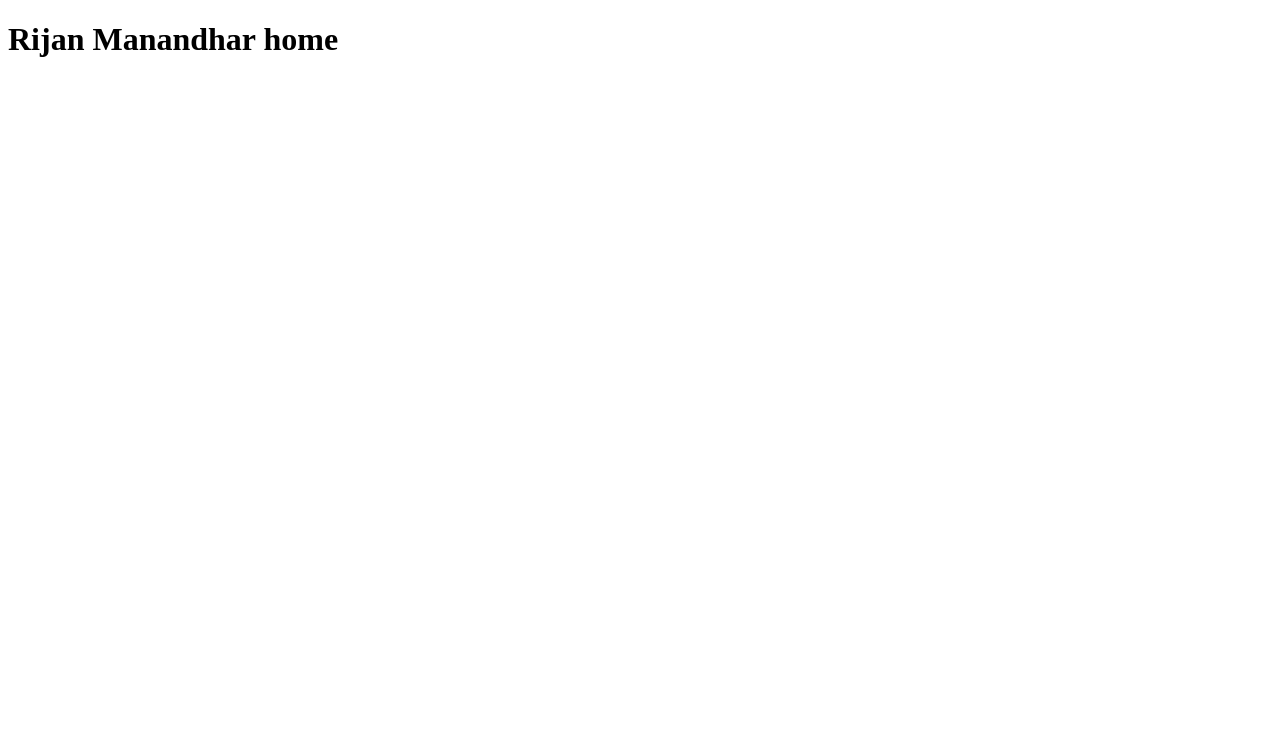
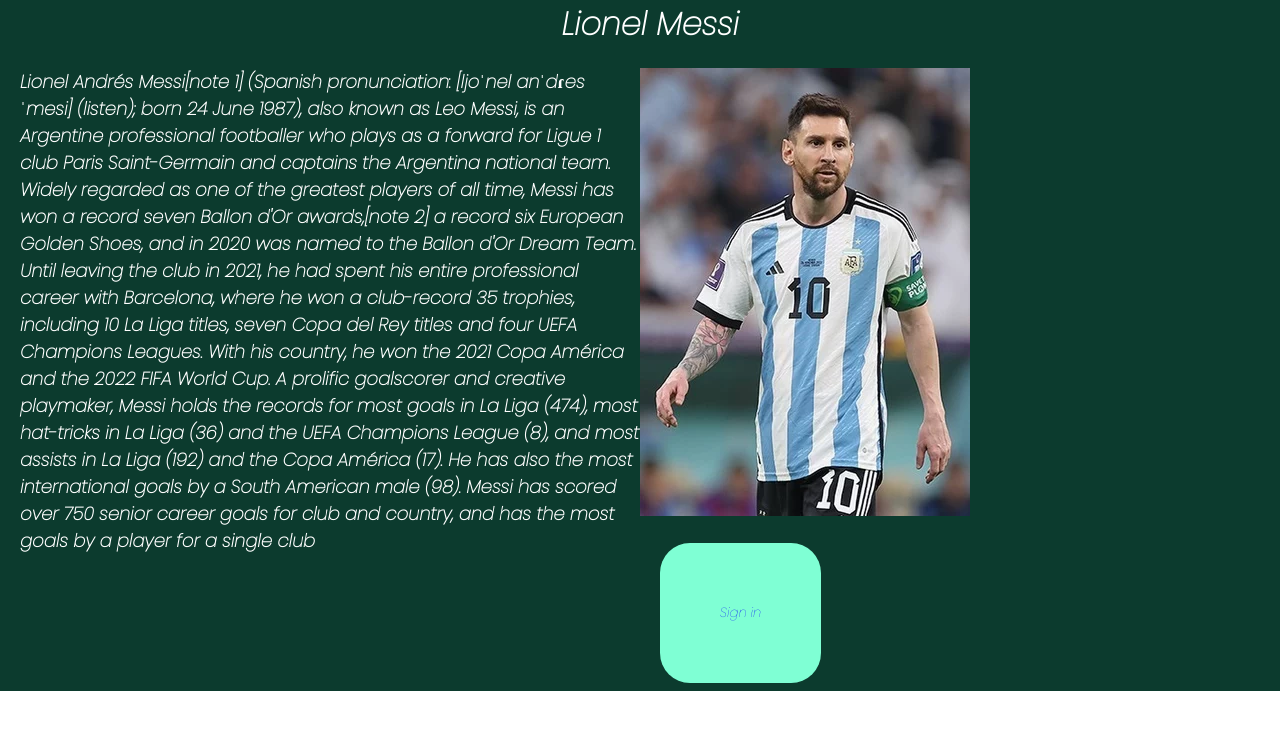
Before and after one commit to Rijan-hu/Website, a plain HTML site: page home.html in a window 1280 px wide. Drawn offline with Linux system fonts and the light colour scheme.

```diff
--- /dev/null
+++ b/Css/Style.css
@@ -0,0 +1,29 @@
+*{
+    margin: 0;
+    padding: 0;
+    font-family: Poppins;
+}
+p{
+    font-size: 18px;
+    font-weight: 600;
+}
+    img{
+    width: 20%;
+    height: 300px;
+}
+#intro{
+background:linear-gradient(red,pink)
+}
+#intro li{
+    list-style-type: none;
+}
+.Nav{
+    width: 100%;
+    height: 600px;
+    background-image: url(../image/Goblin.webp);
+    background-repeat: no-repeat;
+}
+.para1{
+    border: 5px solid;
+    width: 60%;
+}
--- /dev/null
+++ b/Css/clash.css
@@ -0,0 +1,36 @@
+*{
+    margin: 0;
+    padding: 0;
+    font-family: Poppins;
+}
+#main{
+    width: 100%;
+    height: 691px;
+    background-color: #0c3b2e;
+}
+#main h1 {
+    color: white;
+    padding-left: 20px;
+    padding-bottom: 20px;
+    text-align: center;
+}
+#main .text p{
+    color: white;
+    font-size: 18px;
+    font-weight: 600;
+    padding-left: 20px;
+    padding-bottom: 20px;
+}
+.text,.img {
+    width: 50%;
+    float: left;
+}
+button{
+    background-color: aquamarine;
+    color: blue;
+    padding: 60px;
+    border: none;
+    border-radius: 30px;
+    margin: 20px;
+    cursor: pointer;
+}
--- a/home.html
+++ b/home.html
@@ -5,8 +5,19 @@
     <meta http-equiv="X-UA-Compatible" content="IE=edge">
     <meta name="viewport" content="width=device-width, initial-scale=1.0">
     <title>Document</title>
+    <link rel="stylesheet" href="./Css/clash.css">
+    <link href="https://fonts.googleapis.com/css2?family=Poppins:ital,wght@1,100&display=swap" rel="stylesheet">
 </head>
 <body>
-    <h1>Rijan Manandhar home</h1>
+    <div id="main">
+        <h1>Lionel Messi</h1>
+    <div class="text">
+        <p>Lionel Andrés Messi[note 1] (Spanish pronunciation: [ljoˈnel anˈdɾes ˈmesi] (listen); born 24 June 1987), also known as Leo Messi, is an Argentine professional footballer who plays as a forward for Ligue 1 club Paris Saint-Germain and captains the Argentina national team. Widely regarded as one of the greatest players of all time, Messi has won a record seven Ballon d'Or awards,[note 2] a record six European Golden Shoes, and in 2020 was named to the Ballon d'Or Dream Team. Until leaving the club in 2021, he had spent his entire professional career with Barcelona, where he won a club-record 35 trophies, including 10 La Liga titles, seven Copa del Rey titles and four UEFA Champions Leagues. With his country, he won the 2021 Copa América and the 2022 FIFA World Cup. A prolific goalscorer and creative playmaker, Messi holds the records for most goals in La Liga (474), most hat-tricks in La Liga (36) and the UEFA Champions League (8), and most assists in La Liga (192) and the Copa América (17). He has also the most international goals by a South American male (98). Messi has scored over 750 senior career goals for club and country, and has the most goals by a player for a single club </p>
+    </div>
+    <div class="img">
+        <img src="./image/Lionel-Messi-Argentina-2022-FIFA-World-Cup_(cropped).jpg.webp"
+    </div>
+    </div>
+    <button>Sign in</button>
 </body>
 </html>
```
Also changed, not shown: index.html (+26 -2 lines), image/Goblin.webp (added), image/Lionel-Messi-Argentina-2022-FIFA-World-Cup_(cropped).jpg.webp (added), image/Rijan.jpg (added).
